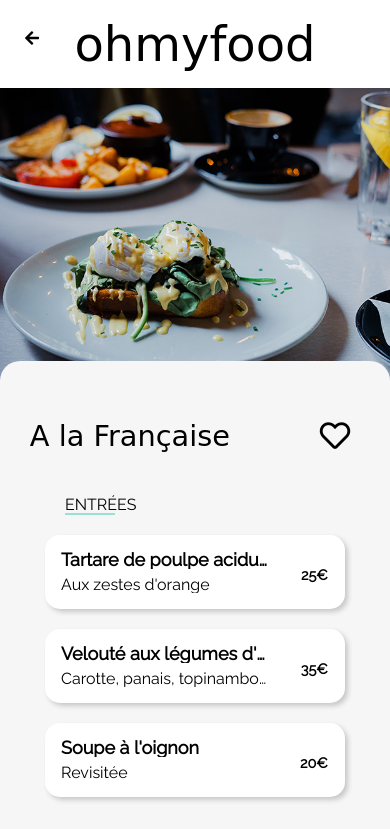
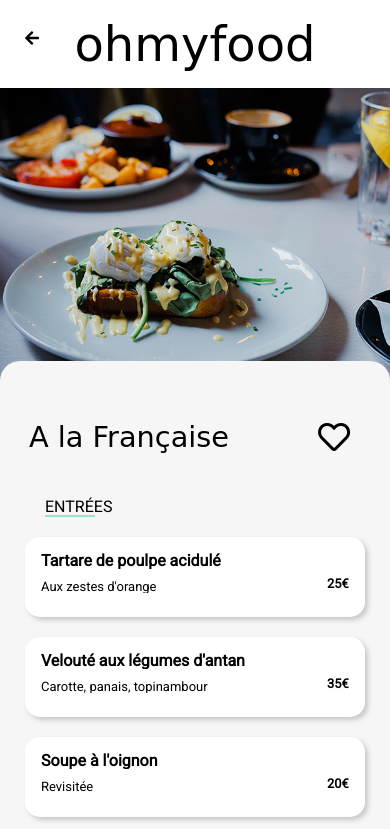
Before and after one commit to SOULA-Pascal/SOULAPascal_3_30062021, a plain HTML site: page restaurants/a_la_francaise.html in a window 390 px wide. Shown: the top 829 px of the page. Drawn offline with Linux system fonts and the light colour scheme; a web font is replaced by a local one.

Commit message:
Corrections post soutenance P3 - Police Roboto, couleur contour des coeurs noirs, correction couleur texte boutons de fonctionnement, positionnement des prix des menus restaurants, adaptation des textes de menus pour apparaitre en entier multi plateformes, correction hauteur de la coche (vert) de rotation des prix, améliorations rendu smartphone/tablettes, reste à faire photos et superposition des coeurs sur page restaurant

```diff
--- a/assets/style/base/_typographie.scss
+++ b/assets/style/base/_typographie.scss
@@ -4,8 +4,7 @@
 
 /* Police de Texte */
 
-$font-text:"Roboto-Regular",
-Raleway,
+$font-text:"Roboto",
 sans-serif;
 
 /* Police de Logo et de Titre */
--- a/assets/style/components/_boutons.scss
+++ b/assets/style/components/_boutons.scss
@@ -57,7 +57,7 @@
     transition-duration: 400ms;
     &:hover {
         font-size: 1rem;
-        color: $purple-color;
+        /* color: $purple-color; */
         background-color: $lightpurple-color;
         box-shadow: 3px 3px 3px $greyshadow-color;
         /* Permet de gonfler le bouton au moment du survol par la souris */
@@ -76,12 +76,14 @@
 }
 
 .fa-heart__content {
-    font-size: 1.9em;
+    /* font-size: 1.9em; */
+    font-size: 2em;
 }
 
 .fa-heart__content_empty {
+    color: $black-color;
     position: relative;
-    right: 27px;
+    right: 28px;
 }
 
 .fa-heart__box {
--- a/assets/style/pages/_page_restaurant.scss
+++ b/assets/style/pages/_page_restaurant.scss
@@ -158,16 +158,17 @@ Caractéristiques de la page du restaurant présenté par le site OhMyFood
             white-space: nowrap;
             overflow: hidden;
             text-overflow: ellipsis;
-            padding: 3px 0px 0px 0px;
+            padding: 6px 0px 0px 0px;
         }
         &__prix {
             display: flex;
             align-items: flex-end;
             font-weight: bold;
             font-size: 1rem;
-            padding: 20px 20px 20px 10px;
+            padding: 23px 20px 20px 10px;
             &--texte {
-                padding: 0.5em;
+                /* padding: 0.5em; */
+                padding: 21px 0px 0px 0px;
             }
         }
     }
@@ -175,7 +176,8 @@ Caractéristiques de la page du restaurant présenté par le site OhMyFood
         display: flex;
         align-items: center;
         justify-content: center;
-        height: 71px;
+        /* height: 71px; */
+        height: 80px;
         width: 30%;
         max-width: 0;
         overflow: hidden;
@@ -247,7 +249,7 @@ Caractéristiques de la page du restaurant présenté par le site OhMyFood
     /* Carte détaillée du Restaurant */
     .carte {
         font-family: $font-text;
-        width: 300px;
+        width: 340px;
         display: flex;
         align-items: stretch;
         justify-content: space-between;
@@ -275,7 +277,7 @@ Caractéristiques de la page du restaurant présenté par le site OhMyFood
             white-space: nowrap; */
             &--nom_plat {
                 font-family: $font-text;
-                font-size: 18px;
+                font-size: 16px;
                 font-weight: bold;
                 margin-bottom: 5px;
                 /*white-space: nowrap;
@@ -284,6 +286,7 @@ Caractéristiques de la page du restaurant présenté par le site OhMyFood
             }
             &--nom_complement {
                 font-family: $font-text;
+                font-size: 13px;
                 /*white-space: nowrap;
                 overflow-y: scroll;
                 text-overflow: ellipsis;*/
@@ -292,7 +295,7 @@ Caractéristiques de la page du restaurant présenté par le site OhMyFood
                 display: flex;
                 align-items: flex-end;
                 font-weight: bold;
-                font-size: 0.9rem;
+                font-size: 0.8rem;
                 padding: 20px 10px 20px 10px;
                 &--texte {
                     padding: 0.5em;
@@ -303,7 +306,7 @@ Caractéristiques de la page du restaurant présenté par le site OhMyFood
             display: flex;
             align-items: center;
             justify-content: center;
-            height: 71px;
+            height: 80px;
             width: 30%;
             max-width: 0;
             overflow: hidden;
```
Also changed, not shown: assets/style/style.css, 1 other file.
